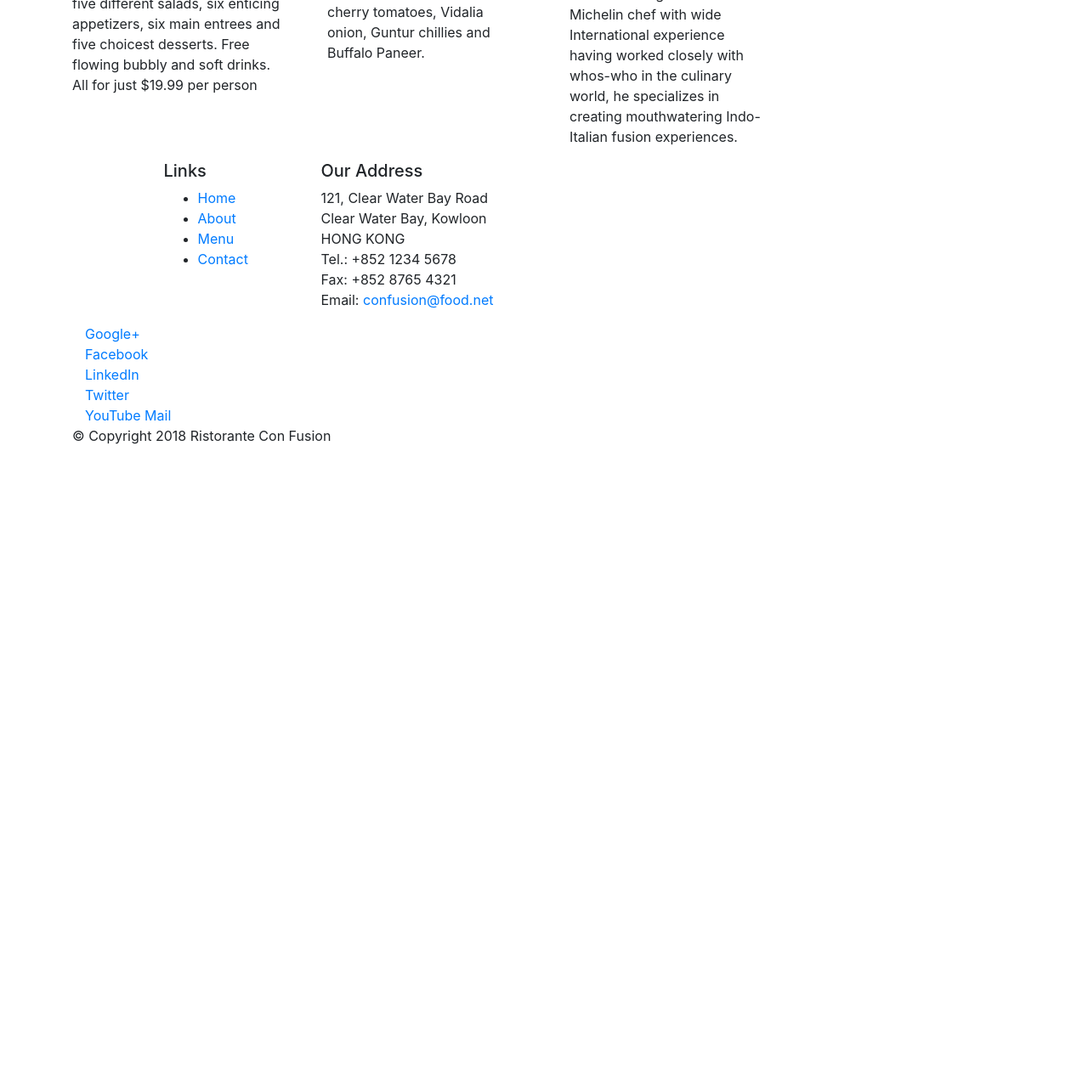
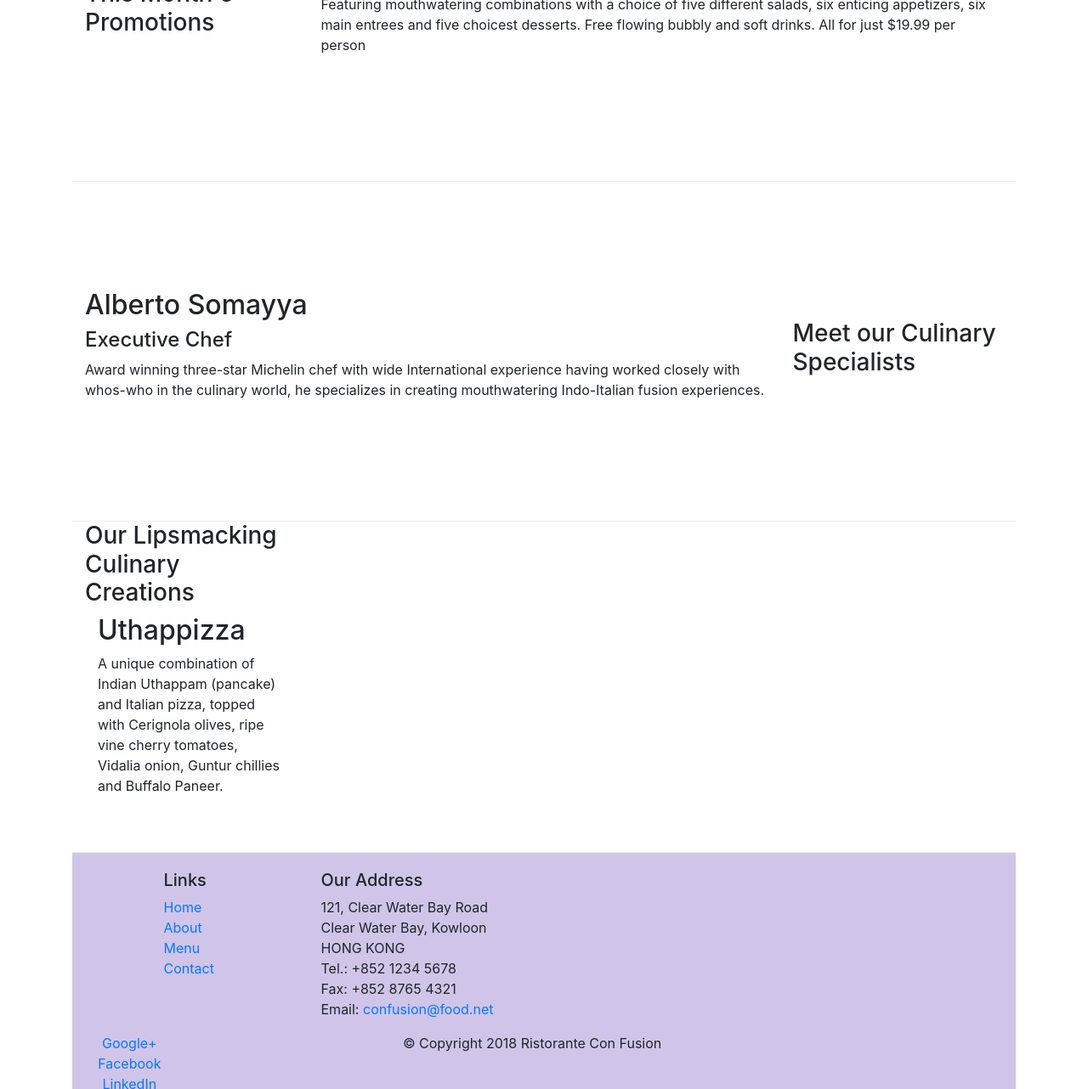
Before and after one commit to priyamgithub/priyamgithub.github.io, a website: page index.html in a window 1280 px wide. Shown: the part 520-1802 px from the top of the page at 85% size. Before the commit the page ends 1061 px from the top, so only its background shows below. Drawn offline with nearby package versions, Linux system fonts and the light colour scheme.

Commit message:
Bootstrap Grid Part 2

```diff
--- /dev/null
+++ b/css/styles.css
@@ -0,0 +1,30 @@
+.row-header {
+    margin: 0px auto;
+    padding: 0px auto;
+}
+
+.row-content {
+    margin: 0px auto;
+    padding: 50px 0px 50px 0px;
+    border-bottom: 1px ridge;
+    min-height: 400px;
+}
+
+.footer {
+    background-color: #D1C4E9;
+    margin: 0px auto;
+    padding: 20px 0px 20px 0px;
+}
+
+.jumbotron {
+    padding: 70px 30px 70px 30px;
+    margin: 0px auto;
+    background: #9575CD;
+    color: floralwhite;
+}
+
+.address{
+    font-size: 80%;
+    margin: 0px;
+    color: #0f0f0f;
+}
--- a/index.html
+++ b/index.html
@@ -9,7 +9,9 @@
 
      <!-- Bootstrap CSS -->
      <link rel="stylesheet" href="node_modules/bootstrap/dist/css/bootstrap.min.css">
-    <title>Ristorante Con Fusion</title>
+     <link rel="stylesheet" href="css/styles.css">
+
+     <title>Ristorante Con Fusion</title>
 </head>
 
 <body>
@@ -17,7 +19,7 @@
     <header>
       <div class="jumbotron">
             <div class="container">
-                <div class="row">
+                <div class="row row-header">
                  <div class="col-12 col-sm-6">
                     <h1>Ristorante con Fusion</h1>
                     <p>We take inspiration from the World's best cuisines, and create a unique fusion experience. Our lipsmacking creations will tickle your culinary senses!</p>
@@ -28,7 +30,7 @@
         </div>
     </header>
     <div class="container">
-    <div class="row">
+    <div class="row row-content align-items-center">
         <div class="col-12 col-sm-4 order-sm-last col-md-3">
             <div>
                 <h3>Our Lipsmacking Culinary Creations</h3>
@@ -40,18 +42,18 @@
         </div>
 
 
-        <div class="col-12 col-sm-4 col-md-3">
-            <div>
+        <div class="row row-content align-items-center">
+            <div class="col-12 col-sm-4 col-md-3">
                 <h3>This Month's Promotions</h3>
             </div>
-            <div>
+            <div class="col col-sm col-md">
                 <h2>Weekend Grand Buffet</h2>
                 <p>Featuring mouthwatering combinations with a choice of five different salads, six enticing appetizers, six main entrees and five choicest desserts. Free flowing bubbly and soft drinks. All for just $19.99 per person </p>
             </div>
         </div>
 
-        <div class="col-12 col-sm-4 order-sm-last  col-md-3">
-            <div >
+        <div class="row row-content align-items-center">
+            <div class="col-12 col-sm-4 order-sm-last  col-md-3">
                 <h3>Meet our Culinary Specialists</h3>
             </div>
             <div class="col col-sm order-sm-first  col-md">
@@ -62,12 +64,12 @@
         </div>
     </div>
 
-    <footer>
+    <footer class="footer">
         <div class="container">
             <div class="row">
                 <div class="col-4 offset-1 col-sm-2">
                     <h5>Links</h5>
-                    <ul>
+                    <ul class="list-unstyled">
                         <li><a href="#">Home</a></li>
                         <li><a href="#">About</a></li>
                         <li><a href="#">Menu</a></li>
@@ -86,17 +88,19 @@
 		           </address>
                 </div>
                 <div>
-                    <div class="col-12 col-sm-4 ">
+                    <div class="col-12 col-sm-4 align-self-center">
+                        <div class="text-center">
                         <a href="http://google.com/+">Google+</a>
                         <a href="http://www.facebook.com/profile.php?id=">Facebook</a>
                         <a href="http://www.linkedin.com/in/">LinkedIn</a>
                         <a href="http://twitter.com/">Twitter</a>
                         <a href="http://youtube.com/">YouTube</a>
                         <a href="mailto:">Mail</a>
+
                     </div>
                 </div>
            </div>
-           <div class="row">
+           <div class="row justify-content-center">
                 <div clss="col-auto">
                     <p>© Copyright 2018 Ristorante Con Fusion</p>
                 </div>
```
